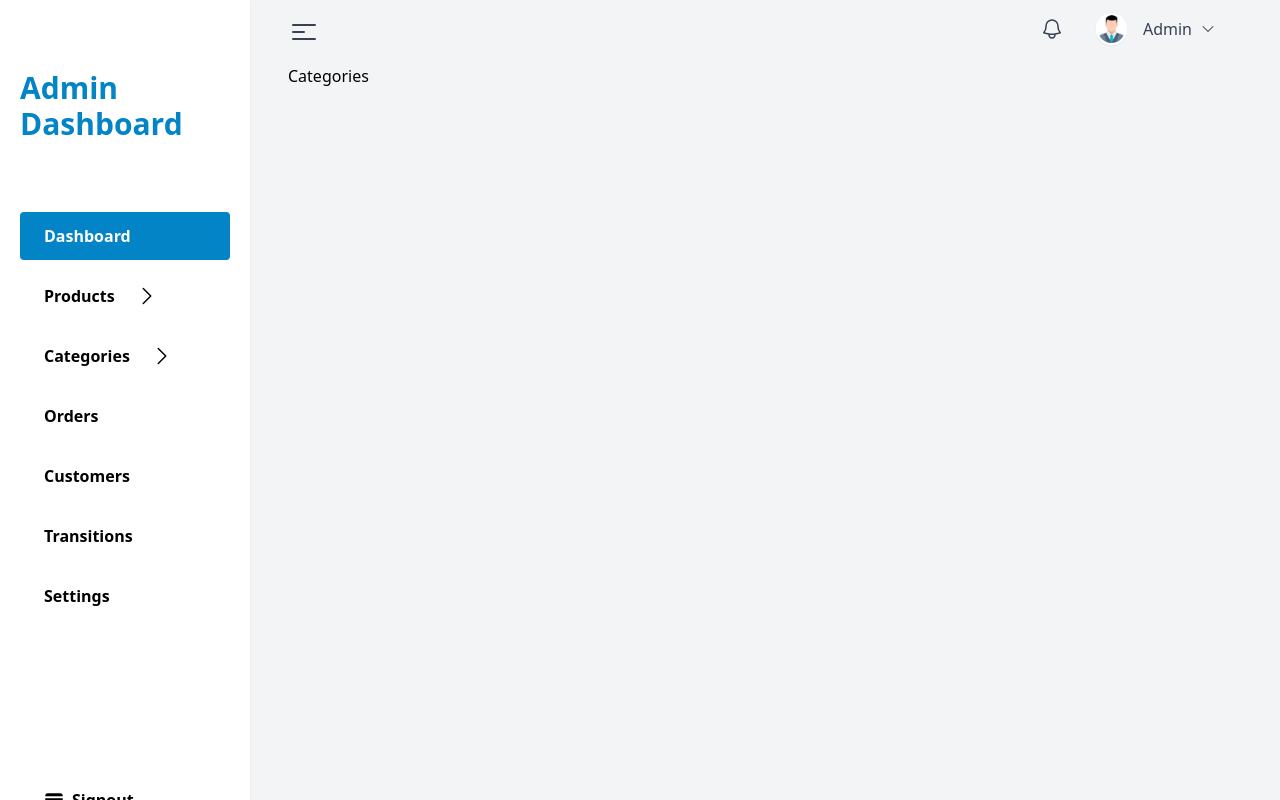
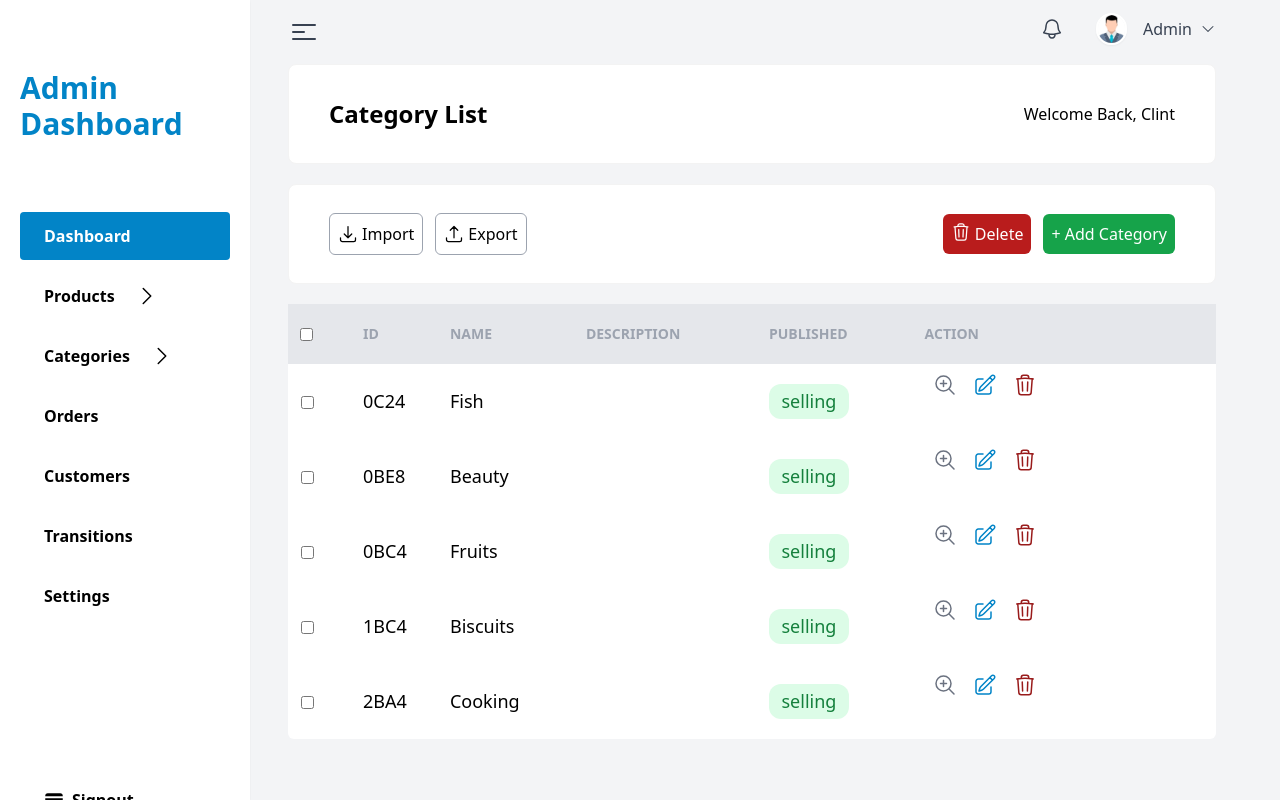
Before and after one commit to anurag-17/nextjs--app, a Next.js app: page /categories in a window 1280 px wide. Built offline with nearby package versions, Linux system fonts and the light colour scheme.

Commit message:
cattegories page

```diff
--- /dev/null
+++ b/components/AdminModule/Category/Index.jsx
@@ -0,0 +1,171 @@
+import dynamic from "next/dynamic";
+import React from "react";
+import { Menu, Transition, Popover } from "@headlessui/react";
+import { Fragment } from "react";
+import {
+  MagnifyingGlassPlusIcon,
+  TrashIcon,
+  CheckIcon,
+  PencilSquareIcon,
+  ArrowUpTrayIcon,
+  ArrowDownTrayIcon,
+} from "@heroicons/react/24/outline";
+
+const CategoryList = () => {
+  const categories = [
+    {
+      id: "0C24",
+      name: "Fish",
+      description: "",
+      published: `fa fa-home`,
+      action: "",
+    },
+    {
+      id: "0BE8",
+      name: "Beauty",
+      description: "",
+      published: `fa fa-home`,
+      action: "",
+    },
+    {
+      id: "0BC4",
+      name: "Fruits",
+      description: "",
+      published: `fa fa-home`,
+      action: "",
+    },
+    {
+      id: "1BC4",
+      name: "Biscuits",
+      description: "",
+      published: `fa fa-home`,
+      action: "",
+    },
+    {
+      id: "2BA4",
+      name: "Cooking",
+      description: "",
+      published: `fa fa-home`,
+      action: "",
+    },
+  ];
+  return (
+    <>
+      <section>
+        <div className="flex justify-between items-center px-10 border border-[#f3f3f3] rounded-lg bg-white h-[100px] ">
+          <h2 className="text-2xl font-semibold">Category List </h2>
+          <h2>Welcome Back, Clint</h2>
+        </div>
+        <div className="flex justify-between items-center px-10 border border-[#f3f3f3] rounded-lg bg-white h-[100px] mt-5">
+          <div className="flex justify-between ">
+            <button className="border border-gray-400 rounded-md p-2 mr-3 flex justify-around hover:border-green-500 hover:text-green-500">
+              <ArrowDownTrayIcon class="h-6 w-5  mr-1 text-black" />
+              Import
+            </button>
+            <button className="border border-gray-400 rounded-md p-2 hover:border-yellow-600 hover:text-yellow-600 flex">
+              <ArrowUpTrayIcon class="h-6 w-5 mr-1 text-black" />
+              Export
+            </button>
+          </div>
+          <div className="flex justify-around">
+            <button className="flex rounded-md p-2 bg-red-700 text-white  cursor-pointer mr-3">
+              <TrashIcon class="h-5 mr-1 w-5 text-white" />
+              Delete
+            </button>
+            <button className=" rounded-md p-2 bg-green-600 text-white cursor-pointer">
+              + Add Category
+            </button>
+          </div>
+        </div>
+
+        <table class="table-auto bg-white w-full rounded-md mt-5">
+          <thead className="">
+            <tr className="bg-coolGray-200 text-gray-400 text-sm text-start ">
+              <input type="checkbox" className="mx-3 mt-6 cursor-pointer " />
+              <th className="text-start py-5 ">ID</th>
+
+              <th className="text-start">NAME</th>
+              <th className="text-start">DESCRIPTION</th>
+              <th className="text-start">PUBLISHED</th>
+              <th className="text-start">ACTION</th>
+            </tr>
+          </thead>
+          {categories?.map((item) => (
+            <tbody>
+              <tr>
+                <td className="">
+                  <input
+                    type="checkbox"
+                    className="mx-3 mt-2 cursor-pointer "
+                  />
+                </td>
+                <td className="py-5 text-[18px]">{item?.id}</td>
+                <td className="py-5 text-[18px]">{item?.name}</td>
+                <td className="py-5 text-[18px] tex">{item?.description}</td>
+
+                <td className="py-5 text-[18px] tex">
+                  <p className=" bg-green-100 p-1 text-center rounded-xl text-green-700 w-20">
+                    selling
+                  </p>
+                </td>
+
+                <td className=" flex">
+                  <button className="flex">
+                    <MagnifyingGlassPlusIcon className="cursor-pointer h-6 w-6 text-gray-500 m-2" />
+                    <PencilSquareIcon className="cursor-pointer h-6 w-6  text-sky-600 m-2 " />
+                    <Popover className="relative">
+                      <Popover.Button className="outline-none mx-auto md:mr-8 cursor-pointer text-gray-700">
+                        <TrashIcon className="cursor-pointer h-6 w-6 m-2 text-red-800   " />
+                      </Popover.Button>
+                      <Transition
+                        as={Fragment}
+                        enter="transition ease-out duration-100"
+                        enterFrom="transform scale-95"
+                        enterTo="transform scale-100"
+                        leave="transition ease-in duration=75"
+                        leaveFrom="transform scale-100"
+                        leaveTo="transform scale-95"
+                      >
+                        <Popover.Panel className="absolute -right-16 sm:right-72  z-50 bg-white shadow-2xl border-2 rounded-lg border-gray p-3 max-w-xs sm:max-w-sm w-screen ">
+                          <div className="relative  p-3">
+                            <div className="flex justify-center items-center w-full">
+                              <TrashIcon className="cursor-pointer h-9 w-9 text-red-800 mb-3 " />
+                            </div>
+                            <p>Are You Sure! Want to Delete?</p>
+                            <p className="text-sm text-gray-500 my-3">
+                              Do you really want to delete these records? You
+                              cant't view this in your list anymore if you
+                              delete!
+                            </p>
+                            <div className="flex justify-around">
+                              <button
+                                className="border border-1 rounded-md border-green-400 text-green-700 hover:bg-green-200 text-sm  p-1
+                              hover:border-none"
+                              >
+                                No, Keep It
+                              </button>
+                              <button
+                                className="border border-1 rounded-md
+                              text-sm
+                              border-red-400 text-red-700 hover:bg-red-200  p-1
+                              hover:border-none"
+                              >
+                                Yes, Delete It
+                              </button>
+                            </div>
+                          </div>
+                        </Popover.Panel>
+                      </Transition>
+                    </Popover>
+                  </button>
+                </td>
+              </tr>
+            </tbody>
+          ))}
+        </table>
+      </section>
+    </>
+  );
+};
+
+export default dynamic(() => Promise.resolve(CategoryList), { ssr: false });
--- a/components/AdminModule/Product/ProductList.jsx
+++ b/components/AdminModule/Product/ProductList.jsx
@@ -64,6 +64,7 @@ const ProductList = () => {
   return (
     <>
     <ToastContainer/>
+
       <section>
         <div className="flex justify-between items-center px-10 border border-[#f3f3f3] rounded-lg bg-white h-[100px] ">
           <h2 className="text-2xl font-semibold">Products List </h2>
@@ -119,7 +120,6 @@ const ProductList = () => {
             <tbody>
               <tr>
                 <td className="">
-                  {" "}
                   <input
                     type="checkbox"
                     className="mx-3 mt-6 cursor-pointer "
@@ -134,13 +134,13 @@ const ProductList = () => {
                 <td className="py-5 text-[18px]">
                   {item?.price ? item?.price : "-"}
                 </td>
-                <td className="py-5 text-[18px] tex">
+                <td className="py-5 text-[18px]">
                   {item?.brand ? item?.brand : "-"}
                 </td>
-                <td className="py-5 text-[18px] tex">
+                <td className="py-5 text-[18px]">
                   {item?.quantity ? item?.quantity : "-"}
                 </td>
-                <td className="py-5 text-[18px] tex">
+                <td className="py-5 text-[18px]">
                   {item?.color.length > 0
                     ? item?.color?.map((optn, inx) => (
                         <p
@@ -152,19 +152,19 @@ const ProductList = () => {
                       ))
                     : "-"}
                 </td>
-                <td className="py-5 text-[18px] tex">
+                <td className="py-5 text-[18px]">
                   <p className=" bg-green-100 p-1 text-center rounded-xl text-green-700 w-20">
                     selling
                   </p>
                 </td>
-                <td>
+                <td className="py-5 text-[18px]">
                   <button>
                     <Link href={`/view-product/${item?._id}`}>
                       <MagnifyingGlassPlusIcon className="cursor-pointer h-6 w-6 text-gray-500" />
                     </Link>
                   </button>
                 </td>
-                <td className="flex justify-around">
+                <td className="flex justify-around py-5 ">
                   <Link href={`/edit-product/${item?._id}`}>
                     <button>
                       <PencilSquareIcon className="cursor-pointer h-6 w-6 text-gray-500" />
--- a/components/SideBar.js
+++ b/components/SideBar.js
@@ -209,7 +209,7 @@ const SideBar = forwardRef(({ showNav }, ref) => {
             <div>
               <p>Signout</p>
             </div>
-          </div>\
+          </div>
       </div>
     </div>
   );
--- a/pages/categories.jsx
+++ b/pages/categories.jsx
@@ -1,8 +1,11 @@
 import React from 'react'
+import CategoryList from "../components/AdminModule/Category/Index"
 
 const Categories = () => {
   return (
-    <div>Categories</div>
+   <>
+   <CategoryList />
+   </>
   )
 }
 
```
